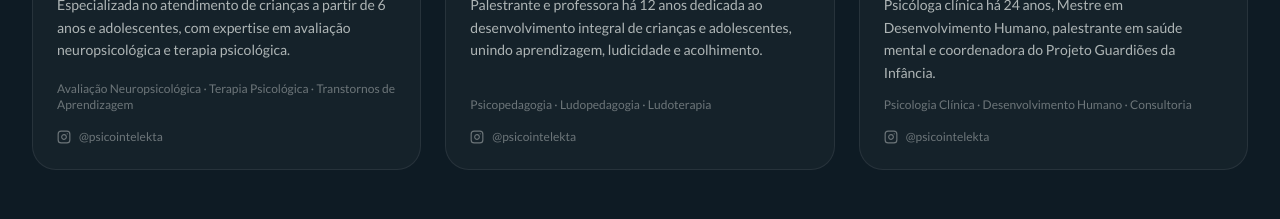
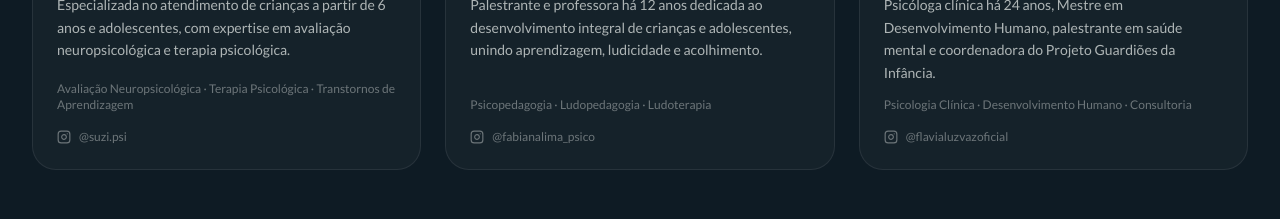
Before and after one commit to psicointelekta/intelekta, a Next.js app: page / in a window 1280 px wide. Shown: the part 6720-6939 px from the top of the page. Built offline with nearby package versions, Linux system fonts and the light colour scheme.

Commit message:
fix: ajustes no insta da equipe

```diff
--- a/components/sections/team.tsx
+++ b/components/sections/team.tsx
@@ -17,6 +17,7 @@ const founders = [
     bio: "Especializada no atendimento de crianças a partir de 6 anos e adolescentes, com expertise em avaliação neuropsicológica e terapia psicológica.",
     expertise: ["Avaliação Neuropsicológica", "Terapia Psicológica", "Transtornos de Aprendizagem"],
     image: "/images/suzidarle_pereira_retrato.webp",
+    instagram: "suzi.psi",
   },
   {
     name: "Fabiana Lima",
@@ -24,6 +25,7 @@ const founders = [
     bio: "Palestrante e professora há 12 anos dedicada ao desenvolvimento integral de crianças e adolescentes, unindo aprendizagem, ludicidade e acolhimento.",
     expertise: ["Psicopedagogia", "Ludopedagogia", "Ludoterapia"],
     image: "/images/fabiana_lima_retrato.webp",
+    instagram: "fabianalima_psico",
   },
   {
     name: "Flávia Luz Vaz",
@@ -31,6 +33,7 @@ const founders = [
     bio: "Psicóloga clínica há 24 anos, Mestre em Desenvolvimento Humano, palestrante em saúde mental e coordenadora do Projeto Guardiões da Infância.",
     expertise: ["Psicologia Clínica", "Desenvolvimento Humano", "Consultoria"],
     image: "/images/flavia_luz_retrato.webp",
+    instagram: "flavialuzvazoficial",
   },
 ]
 
@@ -121,14 +124,14 @@ export function Team() {
 
                   {/* Instagram link */}
                   <a
-                    href="https://www.instagram.com/psicointelekta/"
+                    href={`https://www.instagram.com/${founder.instagram}/`}
                     target="_blank"
                     rel="noopener noreferrer"
                     className="inline-flex items-center gap-2 text-dark-section-foreground/40 hover:text-primary transition-colors text-xs"
-                    aria-label={`Instagram da Intelekta`}
+                    aria-label={`Instagram de ${founder.name}`}
                   >
                     <Instagram className="w-3.5 h-3.5" />
-                    @psicointelekta
+                    @{founder.instagram}
                   </a>
                 </div>
               </div>
```
